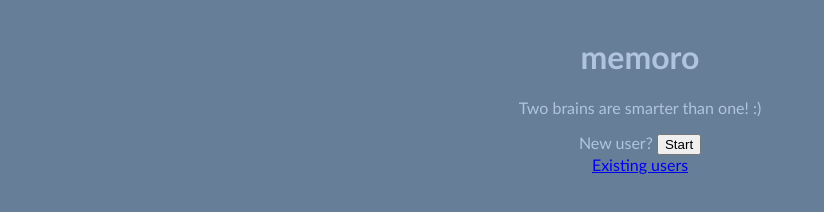
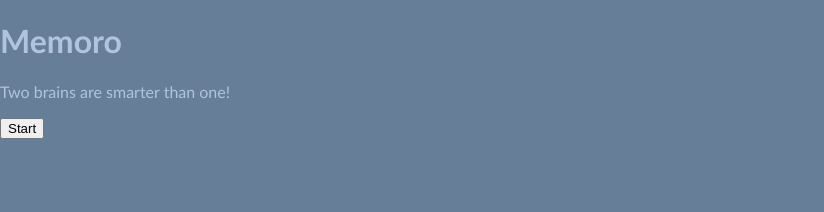
Before and after one commit to aterentic/memoro, a plain HTML site: page public/index.html in a window 1280 px wide. Shown: the whole page, without its empty margins (0-824 px from the left). Drawn offline with Linux system fonts and the light colour scheme.

Commit message:
Added routing.

```diff
--- a/public/index.html
+++ b/public/index.html
@@ -4,17 +4,10 @@
         <meta HTTP-EQUIV="content-type" CONTENT="text/html; charset=utf-8">
         <link href="/css/memoro.css" rel="stylesheet" type="text/css" />
     </head>
-    <body class="index">
-        <h1>memoro</h1>
-        <p>
-            Two brains are smarter than one! :)
-        </p>
-        <form action="api/user" method="POST">
-            <span>New user?</span>
-            <button type="submit">Start</button>
-        </form>
-        <a href="users.html">Existing users</a>
+    <body ng-view>
+        <script src="/libs/angularjs/1.3.0/angular.min.js" type="text/javascript"></script>
+        <script src="/libs/angularjs/1.3.0/angular-resource.min.js" type="text/javascript"></script>
+        <script src="/libs/angularjs/1.3.0/angular-route.min.js" type="text/javascript"></script>
         <script src="/js/memoro.js" type="text/javascript"></script>
-        <script src="/js/index.js" type="text/javascript"></script>
     </body>
 </html>
--- a/public/js/memoro.js
+++ b/public/js/memoro.js
@@ -21,14 +21,31 @@
 
 })();
 
-var app = angular.module('memoro', ['ngResource']);
+var memoro = angular.module('memoro', ['ngRoute', 'ngResource']);
 
-app.factory('Memoro', ['$resource', function($resource) {
+memoro.config(['$routeProvider', '$locationProvider', function($routeProvider, $locationProvider) {
+  $routeProvider.
+  when('/start', {
+    templateUrl: 'start.html',
+    controller: 'StartController'
+  }).
+  otherwise({
+    redirectTo: '/start'
+  });
+  $locationProvider.html5Mode({"enabled" : false, "requireBase" : false});
+}]);
+
+
+memoro.factory('Memoro', ['$resource', function($resource) {
   return $resource('memoro');
 }]);
 
-app.controller('MemoroController', ['$scope', 'Memoro', function($scope, Memoro) {
+memoro.controller('MemoroController', ['$scope', 'Memoro', function($scope, Memoro) {
   Memoro.get({}, function(memoro) {
     console.log(memoro);
   });
 }]);
+
+memoro.controller('StartController', function($scope) {
+  console.log("Welcome to Memoro.");
+});
--- /dev/null
+++ b/public/start.html
@@ -0,0 +1,3 @@
+<h1>Memoro</h1>
+<p>Two brains are smarter than one!</p>
+<button>Start</button>
```
